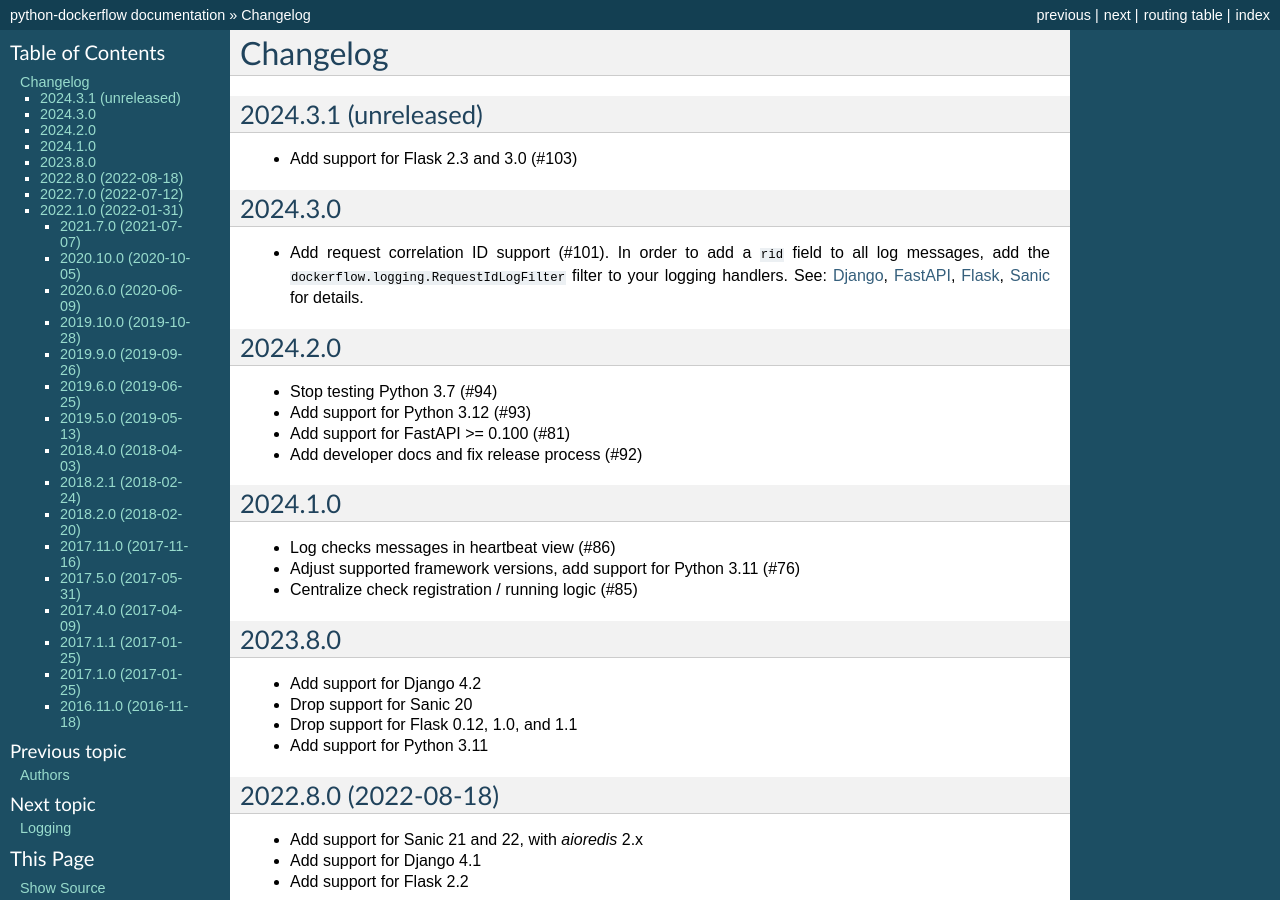
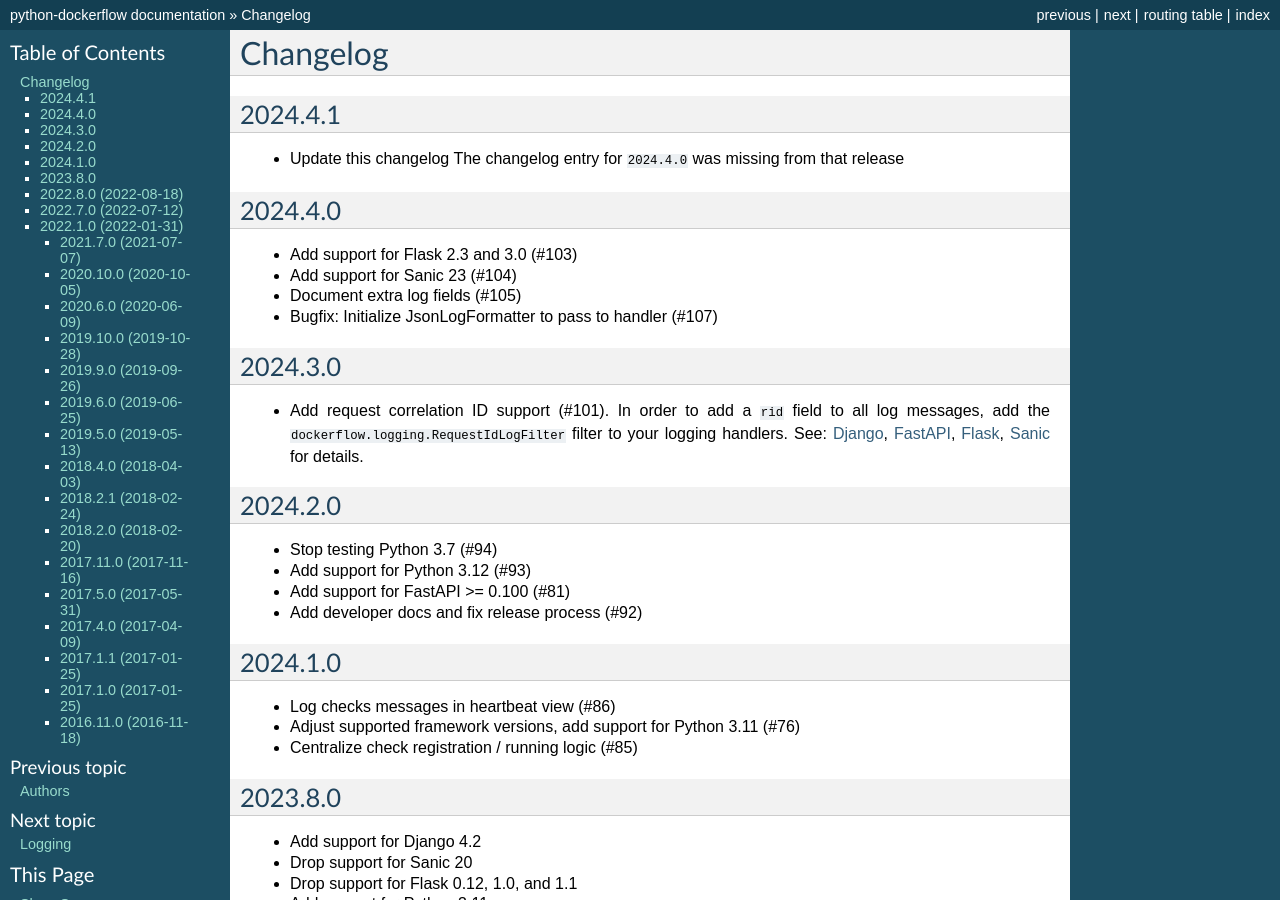
Before and after one commit to mozilla-services/python-dockerflow, a Sphinx documentation site: the page built from docs/changelog.rst, in a window 1280 px wide and 900 px high. Built offline with Sphinx 7.4.7, drawn with Linux system fonts in a browser that asks for light colours.

Commit message:
Update changelog for 2024.4.0 release (#108)

```diff
--- a/docs/changelog.rst
+++ b/docs/changelog.rst
@@ -2,11 +2,21 @@ Changelog
 ---------
 
 
-2024.3.1 (unreleased)
+2024.4.1
+~~~~~~~~~~~~~~~~~~~~~
+- Update this changelog
+  The changelog entry for ``2024.4.0`` was missing from that release
+
+2024.4.0
 ~~~~~~~~~~~~~~~~~~~~~
 
 - Add support for Flask 2.3 and 3.0 (#103)
 
+- Add support for Sanic 23 (#104)
+
+- Document extra log fields (#105)
+
+- Bugfix: Initialize JsonLogFormatter to pass to handler (#107)
 
 2024.3.0
 ~~~~~~~~~~~~~~~~~~~~~
@@ -14,7 +24,6 @@ Changelog
 - Add request correlation ID support (#101).
   In order to add a ``rid`` field to all log messages, add the ``dockerflow.logging.RequestIdLogFilter`` filter to your logging handlers.
   See: :ref:`Django <django-logging>`, :ref:`FastAPI <fastapi-logging>`, :ref:`Flask <flask-logging>`, :ref:`Sanic <sanic-logging>` for details.
-
 
 2024.2.0
 ~~~~~~~~~~~~~~~~~~~~~
```
